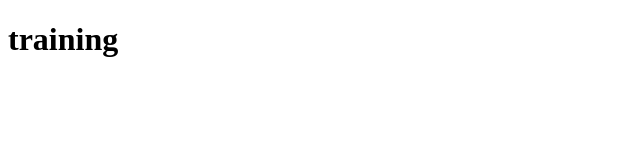
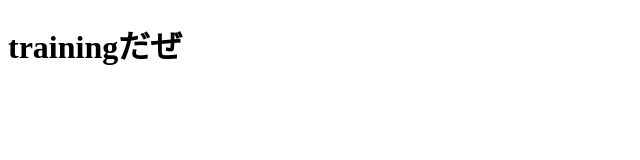
Before and after one commit to Ttk36/hello-github, a plain HTML site: page kitsune/index.html in a window 1280 px wide. Shown: the whole page, without its empty margins (0-640 px from the left). Drawn offline with Linux system fonts and the light colour scheme.

Commit message:
だぜ追加

```diff
--- a/kitsune/index.html
+++ b/kitsune/index.html
@@ -7,6 +7,6 @@
     <title>Document</title>
 </head>
 <body>
-    <h1>training</h1>
+    <h1>trainingだぜ</h1>
 </body>
 </html>
```
